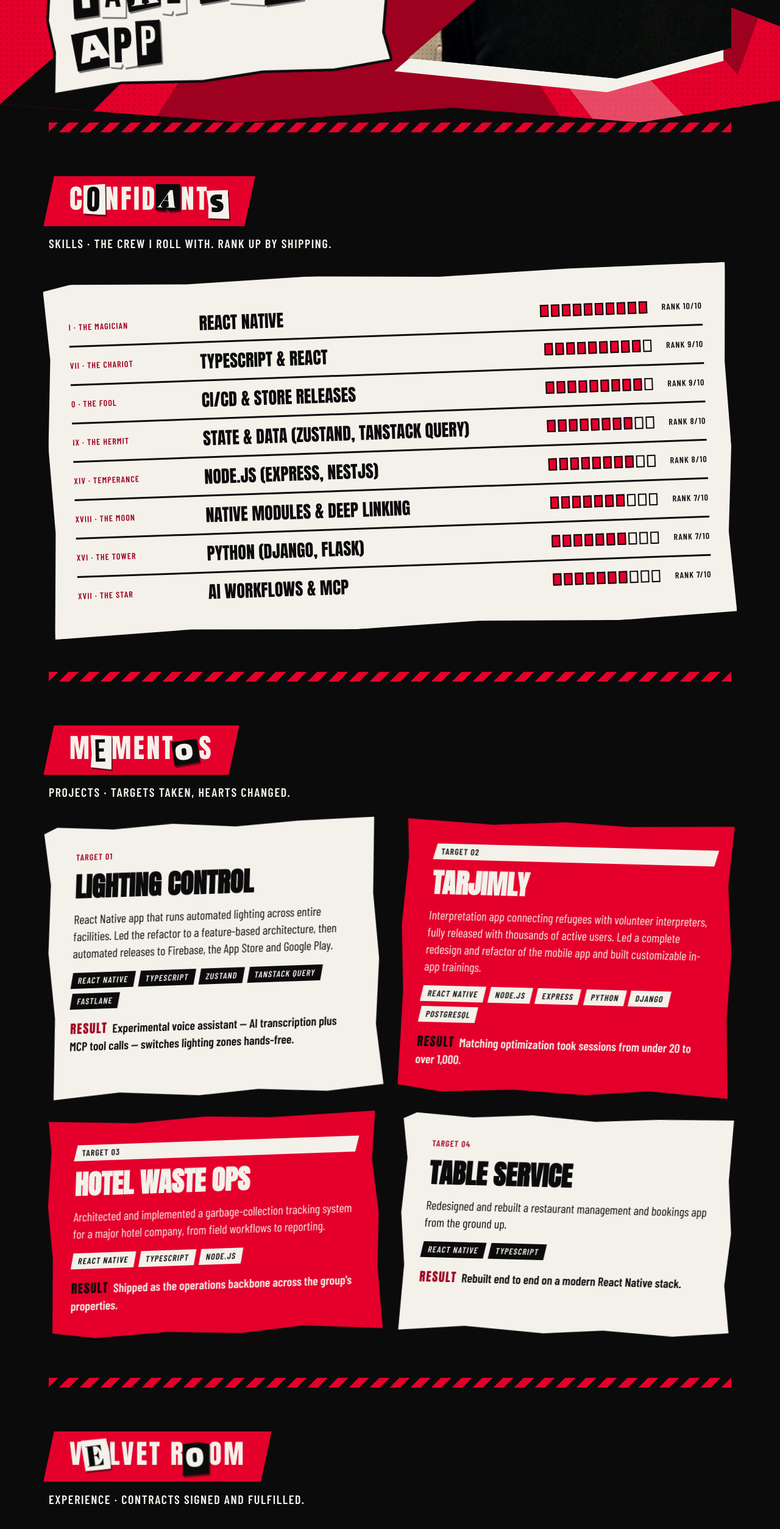
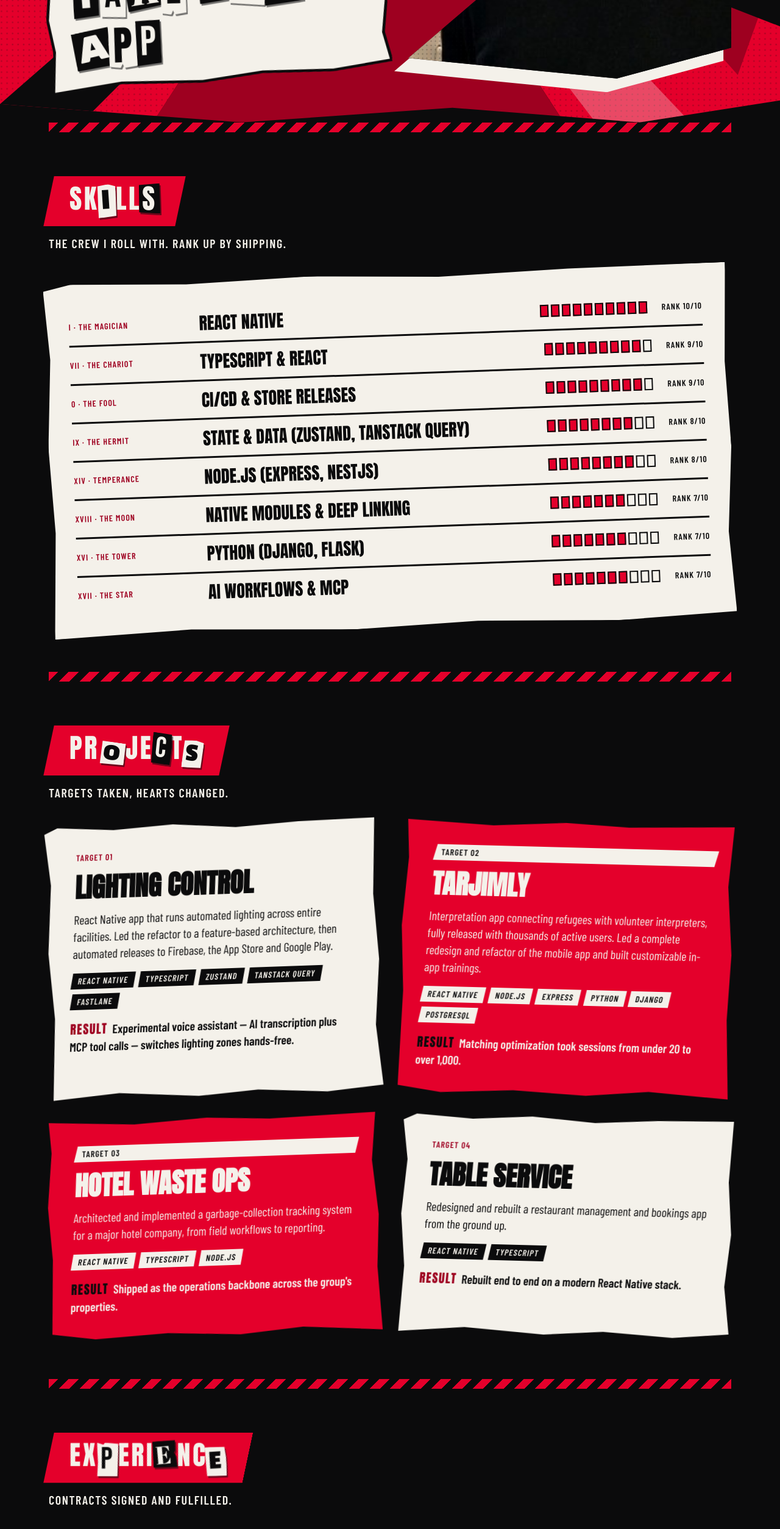
Before and after one commit to pablojoral/phantom-dev, a React (Vite) app: page / in a window 1280 px wide. Shown: the part 785-3293 px from the top of the page at 61% size. Built offline with nearby package versions, Linux system fonts and the light colour scheme; a web font is replaced by a local one.

Commit message:
feat(sections): use plain section titles

```diff
--- a/src/components/Confidants/Confidants.tsx
+++ b/src/components/Confidants/Confidants.tsx
@@ -8,7 +8,7 @@ export const Confidants = () => {
   const rows = useConfidants();
   return (
     <section id="skills" aria-labelledby="skills-h">
-      <SectionHead id="skills" title="C[O]NFID[A]NT[S]" sub="Skills · the crew I roll with. Rank up by shipping." />
+      <SectionHead id="skills" title="Sk[i]ll[s]" sub="the crew I roll with. Rank up by shipping." />
 
       <Panel tone="paper" tilt="l" bare>
         <ol className={styles.ranks}>
--- a/src/components/Mementos/Mementos.tsx
+++ b/src/components/Mementos/Mementos.tsx
@@ -9,7 +9,7 @@ export const Mementos = () => {
   const { cards, cardsStyle, gallery, closeGallery, onCardClick, onCardKeyDown } = useMementos();
   return (
     <section id="projects" aria-labelledby="projects-h">
-      <SectionHead id="projects" title="M[E]MENT[O]S" sub="Projects · targets taken, hearts changed." />
+      <SectionHead id="projects" title="Pr[o]je[c]t[s]" sub="targets taken, hearts changed." />
 
       <div className={styles.cards} style={cardsStyle}>
         {cards.map(({ project, style, lastInOneColumn, lastInTwoColumns }) => (
--- a/src/components/VelvetRoom/VelvetRoom.tsx
+++ b/src/components/VelvetRoom/VelvetRoom.tsx
@@ -8,7 +8,7 @@ export const VelvetRoom = () => {
   const entries = useVelvetRoom();
   return (
     <section id="experience" aria-labelledby="experience-h">
-      <SectionHead id="experience" title="V[E]LVET R[O]OM" sub="Experience · contracts signed and fulfilled." />
+      <SectionHead id="experience" title="Ex[p]eri[e]nc[e]" sub="contracts signed and fulfilled." />
 
       <ol className={styles.timeline}>
         {entries.map((entry) => (
```
